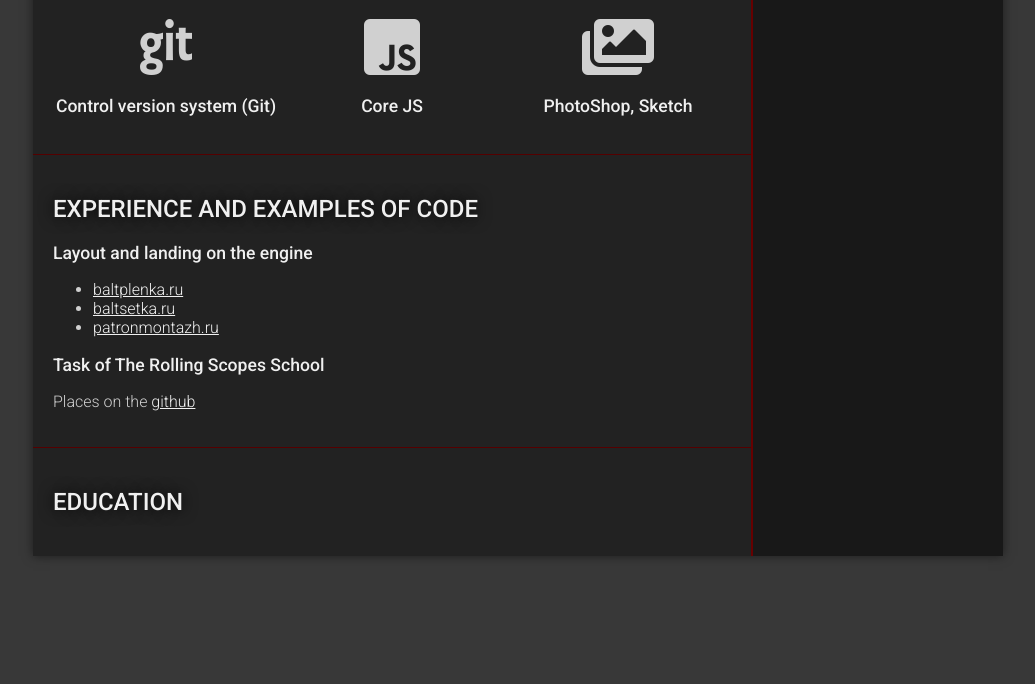
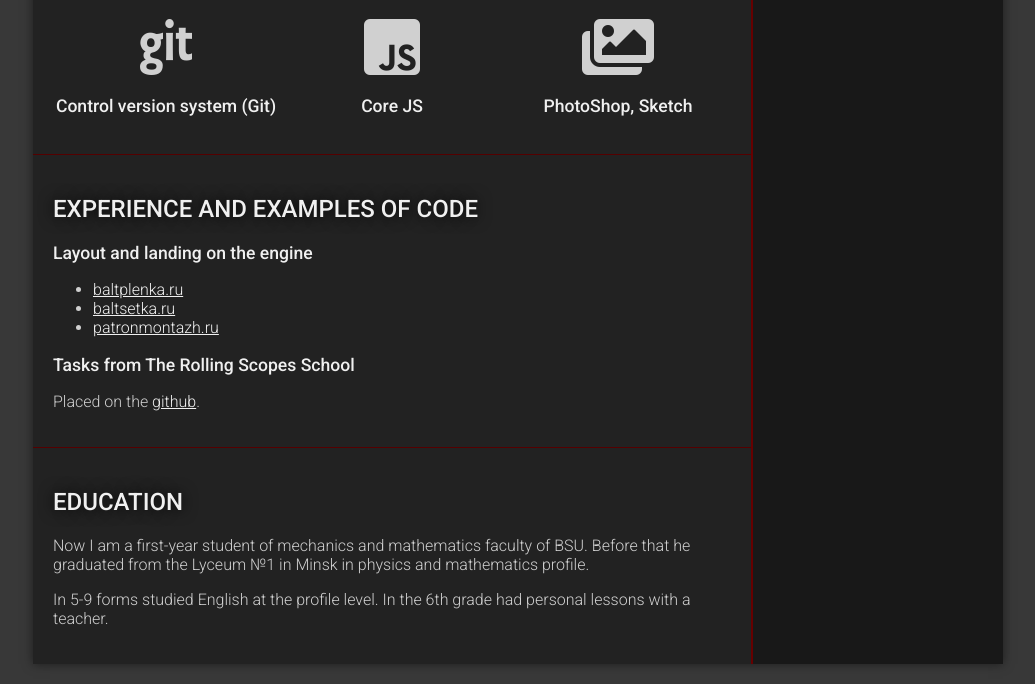
Before and after one commit to AntonyKor/rsschool-codejam1-cv, a plain HTML site: page index.html in a window 1280 px wide. Shown: the part 570-1254 px from the top of the page, without its empty margins (122-1157 px from the left). Before the commit the page ends 1146 px from the top, so only its background shows below. Drawn offline with Linux system fonts and the light colour scheme.

Commit message:
feat: add education section

```diff
--- a/index.html
+++ b/index.html
@@ -69,11 +69,13 @@
           <li><a href="http://baltsetka.ru">baltsetka.ru</a></li>
           <li><a href="http://patronmontazh.ru">patronmontazh.ru</a></li>
         </ul>
-        <h3>Task of The Rolling Scopes School</h3>
-        <p>Places on the <a href="https://github.com/AntonyKor">github</a></p>
+        <h3>Tasks from The Rolling Scopes School</h3>
+        <p>Placed on the <a href="https://github.com/AntonyKor">github</a>.</p>
       </section>
       <section>
         <h2>Education</h2>
+        <p>Now I am a first-year student of mechanics and mathematics faculty of BSU. Before that he graduated from the Lyceum №1 in Minsk in physics and mathematics profile.</p>
+        <p>In 5-9 forms studied English at the profile level. In the 6th grade had personal lessons with a teacher.</p>
       </section>
     </main>
   </div>
```
